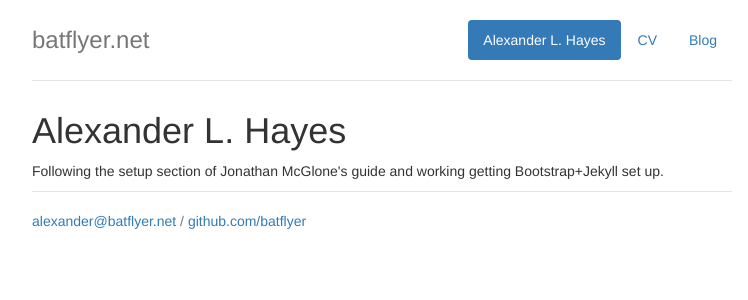
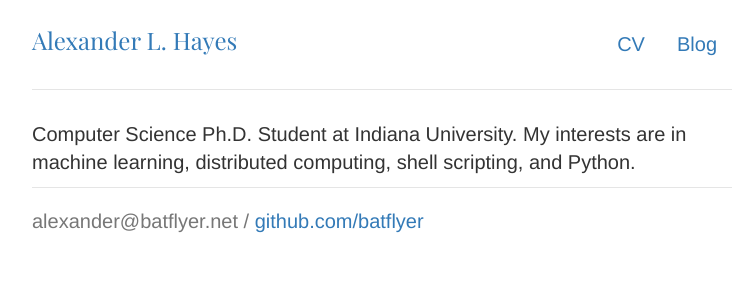
Before and after one commit to hayesall/hayesall.github.io, a Jekyll site: the page built from index.html, in a window 1280 px wide. Shown: the top 300 px of the page, without its empty margins (258-1006 px from the left). Built offline with Jekyll 4.4.1, drawn with Linux system fonts in a browser that asks for light colours.

Commit message:
outline for cv, cleaned up some more css.

```diff
--- a/_layouts/default.html
+++ b/_layouts/default.html
@@ -11,11 +11,11 @@
       <div class="header clearfix">
 
 	<nav><ul class="nav nav-pills pull-right">
-	    <li role="presentation" class="active"><a href="/">Alexander L. Hayes</a></li>
-	    <li role="presentation"><a href="/cv">CV</a></li>
+	    <!-- <li role="presentation" class="active"><a href="/">Alexander L. Hayes</a></li> -->
+	    <li role="presentation"><a href="/cv/">CV</a></li>
 	    <li role="presentation"><a href="/blog/">Blog</a></li>
 	</ul></nav>
-	<h3 class="text-muted">batflyer.net</h3>
+	<h3 class="text-muted"><a href="/">Alexander L. Hayes</a></h3>
 
       </div><!-- /.header clearfix -->
 
@@ -24,7 +24,7 @@
       </div><!-- /.inner cover-->
 
       <div class="footer">
-	<p><a href="mailto:alexander@batflyer.net">alexander@batflyer.net</a> / <a href="https://github.com/batflyer">github.com/batflyer</a></p>
+	<p><span class="obfuscate">ten.reylftab@rednaxela</span> / <a href="https://github.com/batflyer">github.com/batflyer</a></p>
       </div><!-- /.footer-->
     </div><!-- /.container -->
 
--- a/css/syntax.css
+++ b/css/syntax.css
@@ -1,3 +1,10 @@
+@import url('https://fonts.googleapis.com/css?family=Playfair+Display|Arimo');
+body { padding-top: 20px; padding-bottom: 40px; font-family: 'Arimo', sans-serif; font-size: 20px; }
+h1, h2, h3, h4, h5, h6, .h1, .h2, .h3, .h4, .h5, .h6 { font-family: 'Playfair Display', serif; }
+
+/* E-Mail */
+.obfuscate { unicode-bidi: bidi-override; direction: rtl; }
+
 .highlight .hll { background-color: #ffffcc; }
 .highlight  { background: #ffffff; }
 .highlight .c { color: #008000 } /* Comment */
--- a/index.html
+++ b/index.html
@@ -3,10 +3,4 @@
 title: Alexander L. Hayes
 description: Homepage for Alexander L. Hayes, Computer Science PhD Student focusing on Machine Learning.
 ---
-<h1>Alexander L. Hayes</h1>
-<p>Following the setup section of Jonathan McGlone's guide and working getting Bootstrap+Jekyll set up.</p>
-
-<!--
-<div class="blurb">
-</div>
--->
+<p>Computer Science Ph.D. Student at Indiana University. My interests are in machine learning, distributed computing, shell scripting, and Python.</p>
```
Also changed, not shown: Gemfile (+2 -10 lines), _config.yml (+1 -16 lines), cv/index.html (added, +10 -0 lines), 1 other file.
